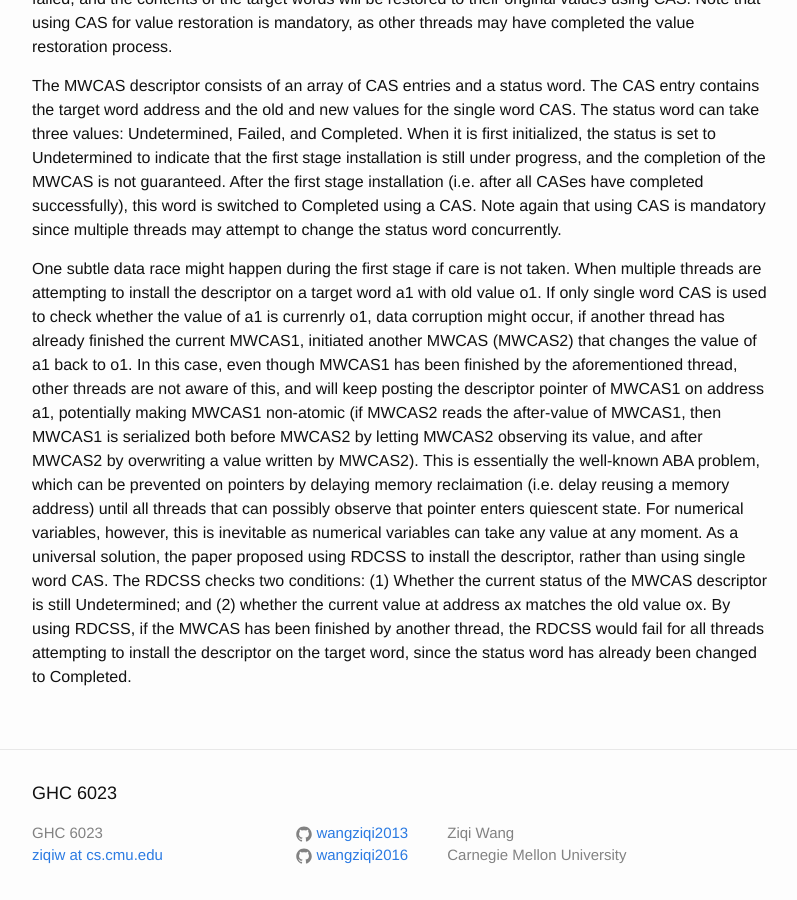
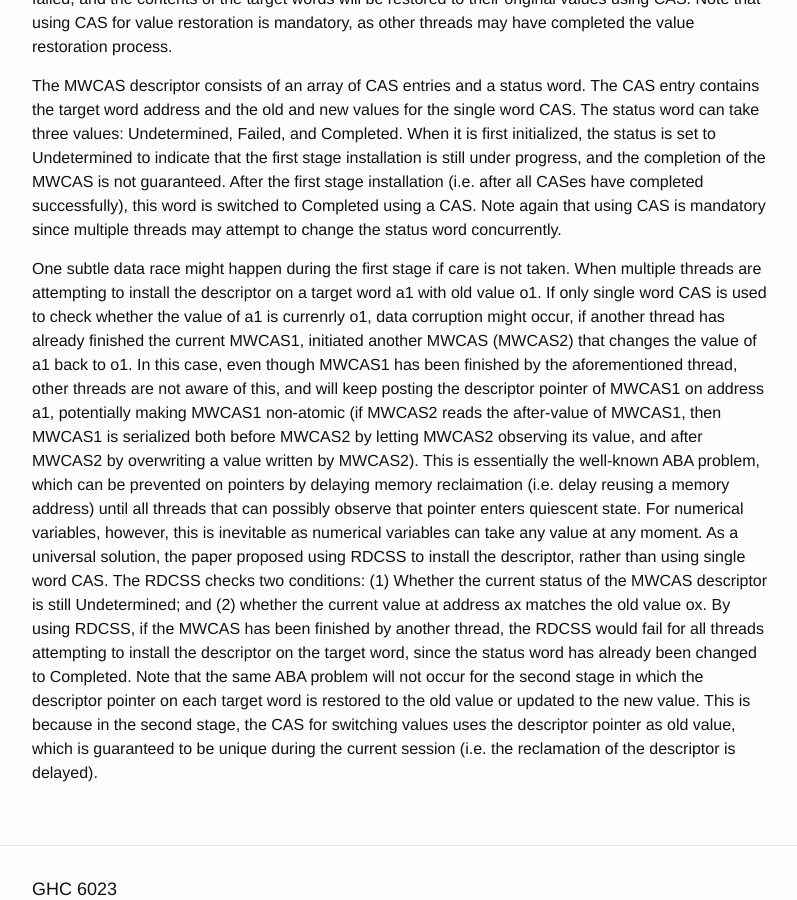
Before and after one commit to wangziqi2013/wangziqi2013.github.io, a Jekyll site: the page built from _posts/2019-11-08-mwcas.markdown, in a window 1280 px wide and 900 px high, scrolled down 3576 px. Shown: the whole window, without its empty margins (238-1035 px from the left). Built offline with Jekyll 4.4.1, drawn with Linux system fonts in a browser that asks for light colours.

Commit message:
Finish race condition

```diff
--- a/_posts/2019-11-08-mwcas.markdown
+++ b/_posts/2019-11-08-mwcas.markdown
@@ -159,4 +159,7 @@ the paper proposed using RDCSS to install the descriptor, rather than using sing
 conditions: (1) Whether the current status of the MWCAS descriptor is still Undetermined; and (2) whether the current
 value at address ax matches the old value ox. By using RDCSS, if the MWCAS has been finished by another thread, the RDCSS
 would fail for all threads attempting to install the descriptor on the target word, since the status word has already been
-changed to Completed.
+changed to Completed. Note that the same ABA problem will not occur for the second stage in which the descriptor pointer
+on each target word is restored to the old value or updated to the new value. This is because in the second stage,
+the CAS for switching values uses the descriptor pointer as old value, which is guaranteed to be unique during the current
+session (i.e. the reclamation of the descriptor is delayed).
```
